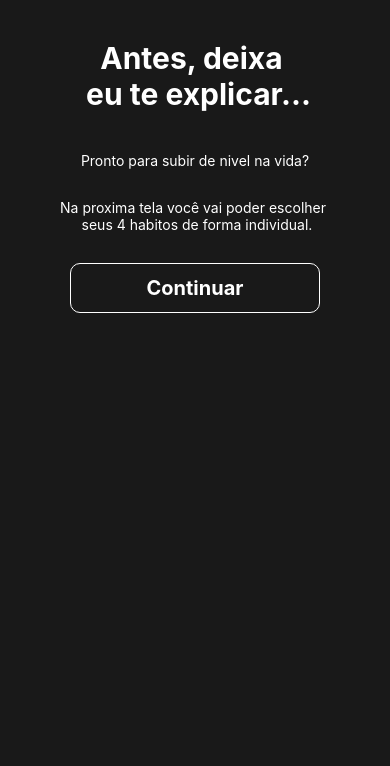
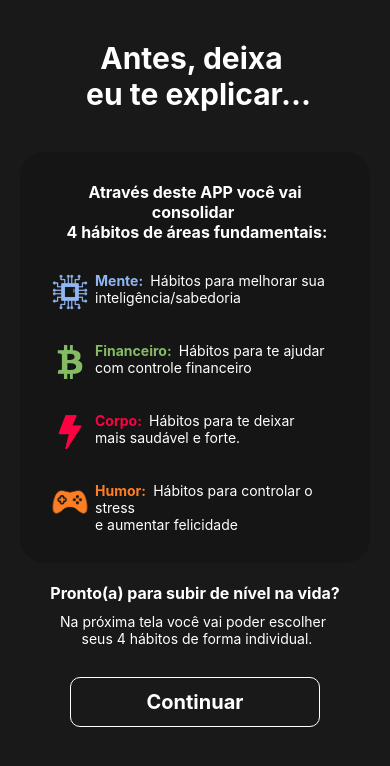
Before and after one commit to EvertonAvelino/onebitlife, a React Native app: screen /AppExplanation in a window 390 px wide. Shown: the top 766 px of the page. Built offline with nearby package versions, Linux system fonts and the light colour scheme.

Commit message:
estilizando pagina explanations e add explanationCard

```diff
--- /dev/null
+++ b/src/Components/Explanation/ExplanationCard/index.js
@@ -0,0 +1,102 @@
+import React from "react";
+import { View, Text, StyleSheet, Image } from "react-native";
+
+export default function ExplanationCard() {
+	return (
+		<View style={styles.container}>
+			<Text style={styles.title}>
+				Através deste APP você vai consolidar {"\n"} 4 hábitos de áreas
+				fundamentais:
+			</Text>
+
+			<View style={styles.explanationContainer}>
+				<Image
+					source={require("../../../assets/icons/educationIcon.png")}
+					style={styles.icon}
+				/>
+				<Text style={styles.description}>
+					<Text style={styles.mind}>Mente: </Text> Hábitos para melhorar sua
+					inteligência/sabedoria
+				</Text>
+			</View>
+
+			<View style={styles.explanationContainer}>
+				<Image
+					source={require("../../../assets/icons/moneyIcon.png")}
+					style={styles.icon}
+				/>
+				<Text style={styles.description}>
+					<Text style={styles.money}>Financeiro: </Text> Hábitos para te ajudar
+					com controle financeiro
+				</Text>
+			</View>
+
+			<View style={styles.explanationContainer}>
+				<Image
+					source={require("../../../assets/icons/bodyIcon.png")}
+					style={styles.icon}
+				/>
+				<Text style={styles.description}>
+					<Text style={styles.body}>Corpo: </Text> Hábitos para te deixar
+					{"\n"}
+					mais saudável e forte.
+				</Text>
+			</View>
+
+			<View style={styles.explanationContainer}>
+				<Image
+					source={require("../../../assets/icons/funIcon.png")}
+					style={styles.icon}
+				/>
+				<Text style={styles.description}>
+					<Text style={styles.fun}>Humor: </Text> Hábitos para controlar o
+					stress {"\n"}e aumentar felicidade
+				</Text>
+			</View>
+		</View>
+	);
+}
+const styles = StyleSheet.create({
+	container: {
+		backgroundColor: "#151515",
+		width: 350,
+		borderRadius: 25,
+		padding: 30,
+	},
+
+	title: {
+		fontWeight: "bold",
+		color: "white",
+		textAlign: "center",
+		fontSize: 16,
+	},
+	explanationContainer: {
+		flexDirection: "row",
+		marginTop: 30,
+	},
+
+	icon: {
+		width: 40,
+		height: 40,
+		marginRight: 5,
+	},
+	mind: {
+		color: "#90B7F3",
+		fontWeight: "bold",
+	},
+	money: {
+		color: "#85BB65",
+		fontWeight: "bold",
+	},
+	body: {
+		color: "#FF0044",
+		fontWeight: "bold",
+	},
+	fun: {
+		color: "#FE7F23",
+		fontWeight: "bold",
+	},
+	description: {
+		color: "white",
+	},
+});
--- a/src/Pages/AppExplanation/index.js
+++ b/src/Pages/AppExplanation/index.js
@@ -3,6 +3,7 @@ import { View, StyleSheet, ScrollView, Text } from 'react-native';
 import { useNavigation } from "@react-navigation/native";
 
 import DefaultButton from '../../Components/Common/DefaultButton';
+import ExplanationCard from "../../Components/Explanation/ExplanationCard";
 
 
 
@@ -20,12 +21,13 @@ export default function AppExplanation() {
 					<Text style={styles.title}>
 						Antes, deixa {"\n"} eu te explicar...
 					</Text>
-					<Text style={styles.description}>
-						Pronto para subir de nivel na vida?
+					<ExplanationCard />
+					<Text style={styles.descriptionCta}>
+						Pronto(a) para subir de nível na vida?
 					</Text>
 					<Text style={styles.description}>
-						Na proxima tela você vai poder escolher {"\n"} seus 4 habitos
-						de forma individual.
+						Na próxima tela você vai poder escolher {"\n"} seus 4 hábitos de
+						forma individual.
 					</Text>
 					<DefaultButton
 						buttonText={"Continuar"}
@@ -38,6 +40,7 @@ export default function AppExplanation() {
 		</View>
 	);
 }
+
 const styles = StyleSheet.create({
 	container: {
 		flex: 1,
--- a/src/Pages/HabitPage/index.js
+++ b/src/Pages/HabitPage/index.js
@@ -1,12 +1,19 @@
 import React from 'react';
-import { View, Text } from 'react-native';
+import { View, Text, StyleSheet } from 'react-native';
 
-import { styles } from './styles';
 
-export function HabitPage() {
+export default function HabitPage() {
 	return (
 		<View style={styles.container}>
 			<Text>HabitPage</Text>
 		</View>
 	);
 }
+const styles = StyleSheet.create({
+	container: {
+		backgroundColor: "#151515",
+		width: 350,
+		borderRadius: 25,
+		padding: 30,
+	}
+});
--- a/src/Routes/AllPages.js
+++ b/src/Routes/AllPages.js
@@ -4,6 +4,8 @@ import { createNativeStackNavigator } from '@react-navigation/native-stack';
 import Start from '../Pages/Start';
 import AppExplanation from "../Pages/AppExplanation";
 import Home from "../Pages/Home";
+import HabitPage from "../Pages/HabitPage";
+
 
 const Stack = createNativeStackNavigator()
 
@@ -18,6 +20,7 @@ export default function AllPages() {
 				<Stack.Screen name='Start' component={Start} />
 				<Stack.Screen name="AppExplanation" component={AppExplanation} />
 				<Stack.Screen name="Home" component={Home} />
+				<Stack.Screen name="HabitPage" component={HabitPage} />
 			</Stack.Navigator>
 		</NavigationContainer>
 	);
--- a/src/Routes/HomePage.js
+++ b/src/Routes/HomePage.js
@@ -0,0 +1,26 @@
+import { NavigationContainer } from "@react-navigation/native";
+import { createNativeStackNavigator } from "@react-navigation/native-stack";
+
+import AppExplanation from "../Pages/AppExplanation";
+import Home from "../Pages/Home";
+import HabitPage from "../Pages/HabitPage";
+import Start from "../Pages/Start";
+
+const Stack = createNativeStackNavigator();
+
+export default function HomePage() {
+	return (
+		<NavigationContainer>
+			<Stack.Navigator
+				screenOptions={{
+					headerShown: false,
+				}}
+			>
+				<Stack.Screen name="Home" component={Home} />
+				<Stack.Screen name="HabitPage" component={HabitPage} />
+				<Stack.Screen name="AppExplanation" component={AppExplanation} />
+				<Stack.Screen name="Start" component={Start} />
+			</Stack.Navigator>
+		</NavigationContainer>
+	);
+}
```
